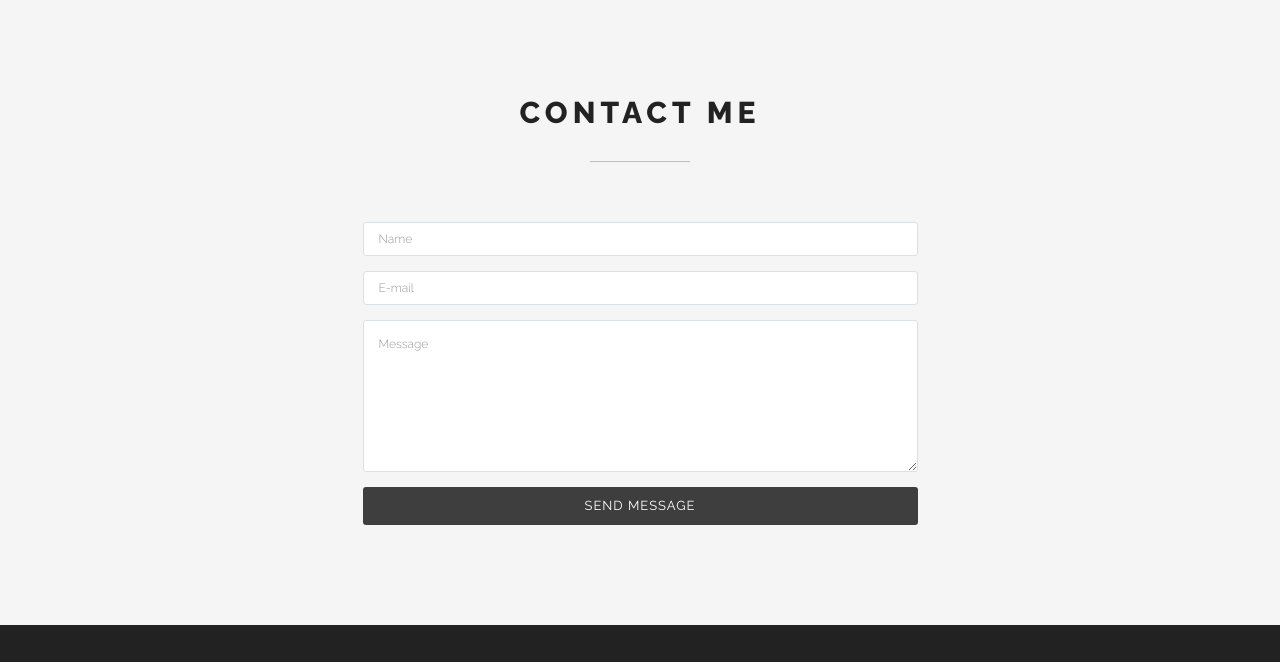
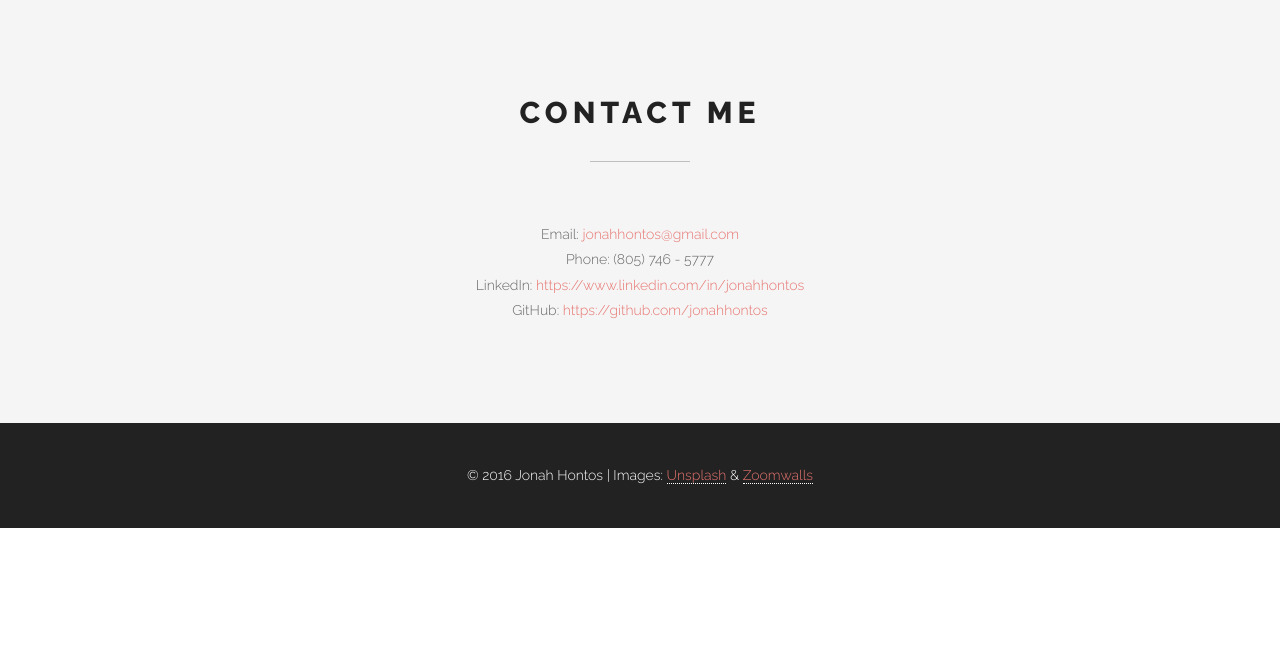
Before and after one commit to jonahhontos/portfolio, a plain HTML site: page index.html in a window 1280 px wide. Shown: the part 3460-4122 px from the top of the page. After the commit the page ends 3988 px from the top, so only its background shows below. Drawn offline with Linux system fonts and the light colour scheme.

Commit message:
revise contact and remove social buttons

```diff
--- a/index.html
+++ b/index.html
@@ -287,29 +287,11 @@ Developer Skills: Agile Development, Gulp, Git & Github, Trello, Slack <br>
 
 			<div class="row">
 
-				<div class="col-sm-6 col-sm-offset-3">
-
-					<form id="contact-form" role="form">
-						<div class="ajax-hidden">
-							<div class="form-group wow fadeInUp">
-								<label class="sr-only" for="c_name">Name</label>
-								<input type="text" id="c_name" class="form-control" name="c_name" placeholder="Name">
-							</div>
-
-							<div class="form-group wow fadeInUp" data-wow-delay=".1s">
-								<label class="sr-only" for="c_email">Email</label>
-								<input type="email" id="c_email" class="form-control" name="c_email" placeholder="E-mail">
-							</div>
-
-							<div class="form-group wow fadeInUp" data-wow-delay=".2s">
-								<textarea class="form-control" id="c_message" name="c_message" rows="7" placeholder="Message"></textarea>
-							</div>
-
-							<button type="submit" class="btn btn-lg btn-block wow fadeInUp" data-wow-delay=".3s">Send Message</button>
-						</div>
-						<div class="ajax-response"></div>
-					</form>
-
+				<div class="col-sm-6 col-sm-offset-3 text-center">
+					Email: <a href="mailto:jonahhontos@gmail.com">jonahhontos@gmail.com</a><br>
+					Phone: (805) 746 - 5777 <br>
+					LinkedIn: <a href="https://www.linkedin.com/in/jonahhontos" target="_blank">https://www.linkedin.com/in/jonahhontos</a><br>
+					GitHub: <a href="https://github.com/jonahhontos" target="_blank">https://github.com/jonahhontos</a>
 				</div>
 
 			</div><!-- .row -->
@@ -326,13 +308,13 @@ Developer Skills: Agile Development, Gulp, Git & Github, Trello, Slack <br>
 
 				<div class="col-sm-12">
 
-					<ul class="social-links">
+					<!-- <ul class="social-links">
 						<li><a href="index.html#" class="wow fadeInUp"><i class="fa fa-facebook"></i></a></li>
 						<li><a href="index.html#" class="wow fadeInUp" data-wow-delay=".1s"><i class="fa fa-twitter"></i></a></li>
 						<li><a href="index.html#" class="wow fadeInUp" data-wow-delay=".2s"><i class="fa fa-google-plus"></i></a></li>
 						<li><a href="index.html#" class="wow fadeInUp" data-wow-delay=".4s"><i class="fa fa-pinterest"></i></a></li>
 						<li><a href="index.html#" class="wow fadeInUp" data-wow-delay=".5s"><i class="fa fa-envelope"></i></a></li>
-					</ul>
+					</ul> -->
 
                     <p class="copyright">
                         © 2016 Jonah Hontos | Images: <a href="https://unsplash.com/">Unsplash</a> & <a href="http://zoomwalls.com/">Zoomwalls</a>
```
